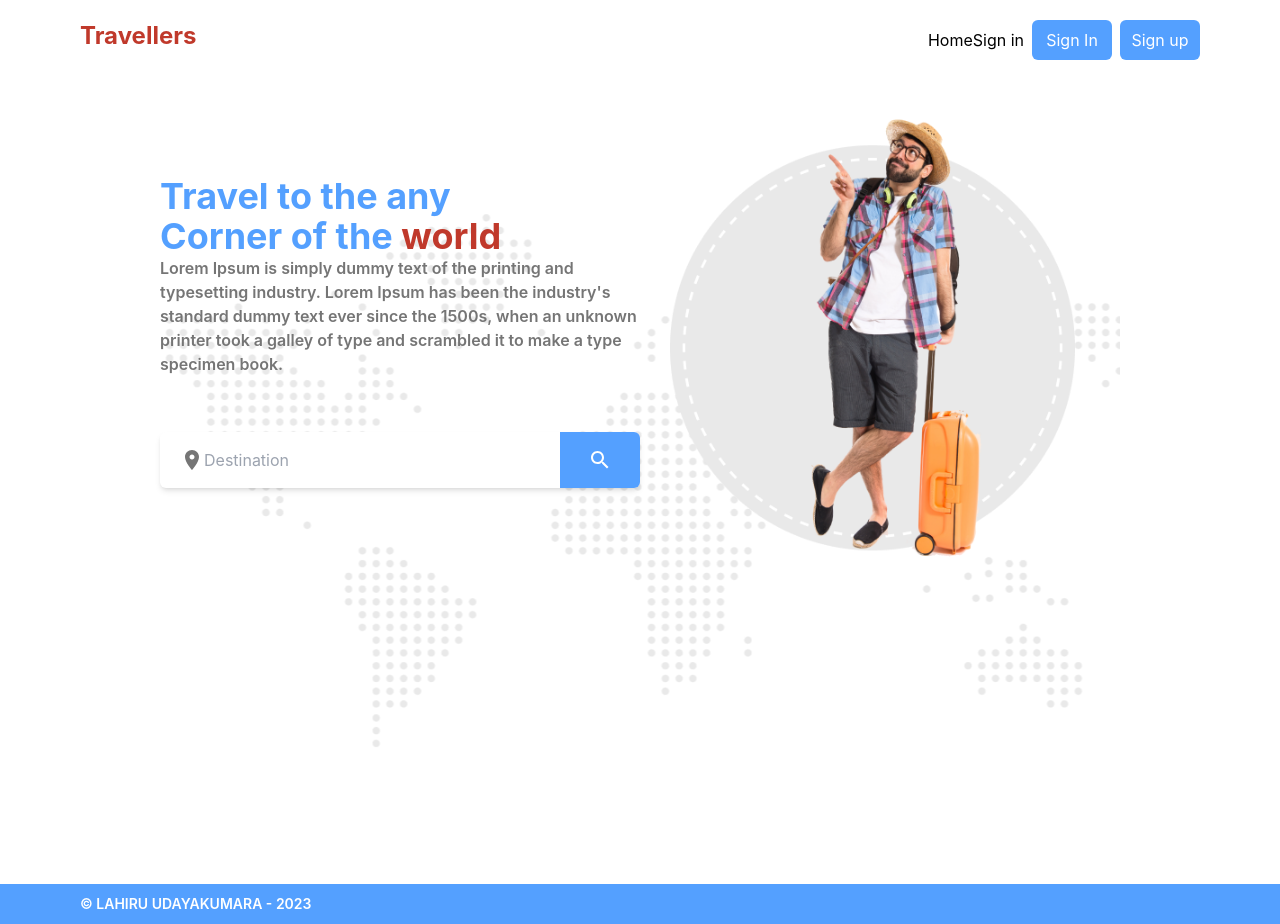
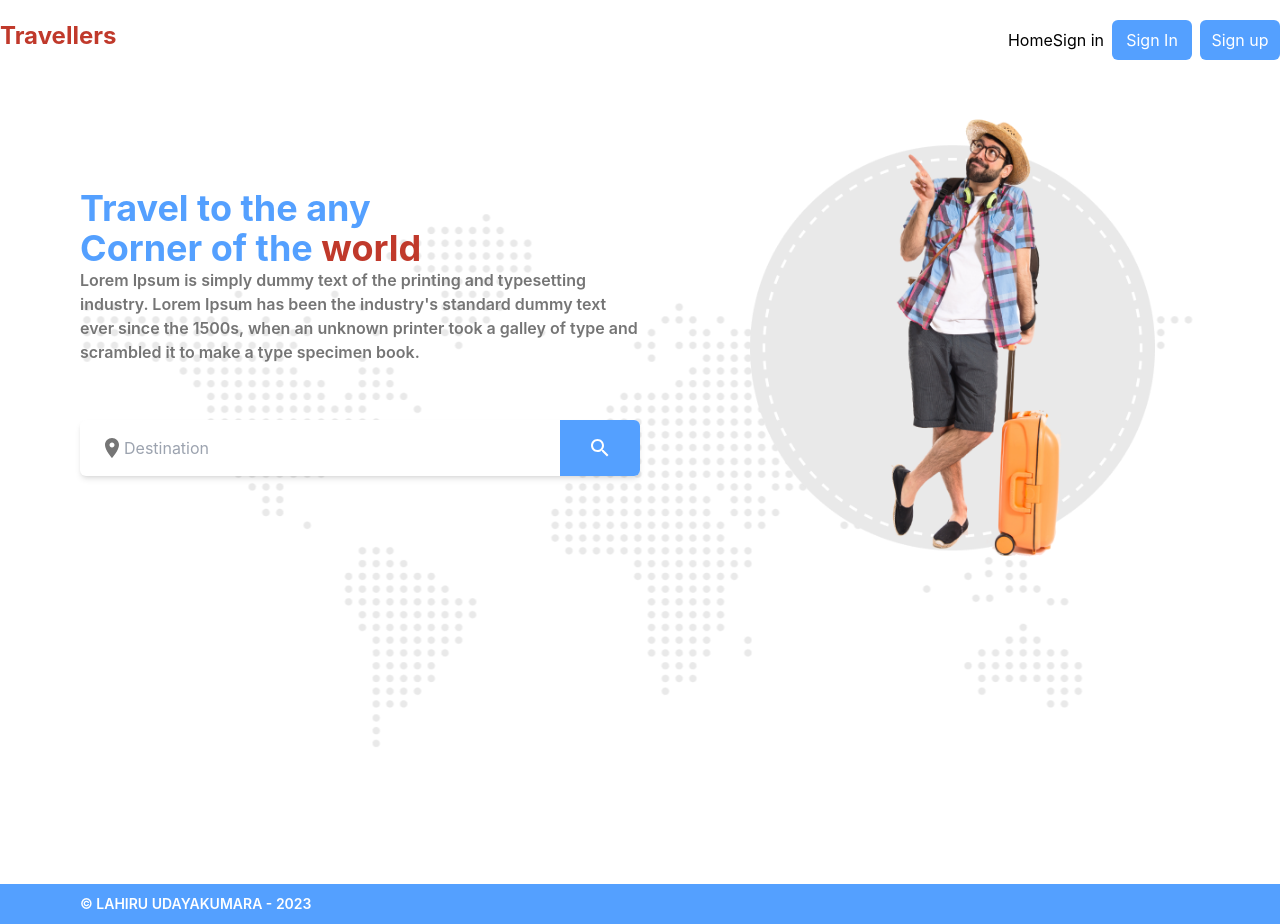
Before and after one commit to lahiruudayakumara/travellers-web, a React (Create React App) app: page / in a window 1280 px wide. Built offline with nearby package versions, Linux system fonts and the light colour scheme.

Commit message:
ui improve

```diff
--- a/src/layout/MainLayout.jsx
+++ b/src/layout/MainLayout.jsx
@@ -6,7 +6,7 @@ import Footer from '../components/Footer'
 const MainLayout = () => {
   return (
     <>
-        <div className='px-20 pt-5'>
+        <div className='pt-5'>
         <NavBar />
         <Outlet />
         </div>
```
